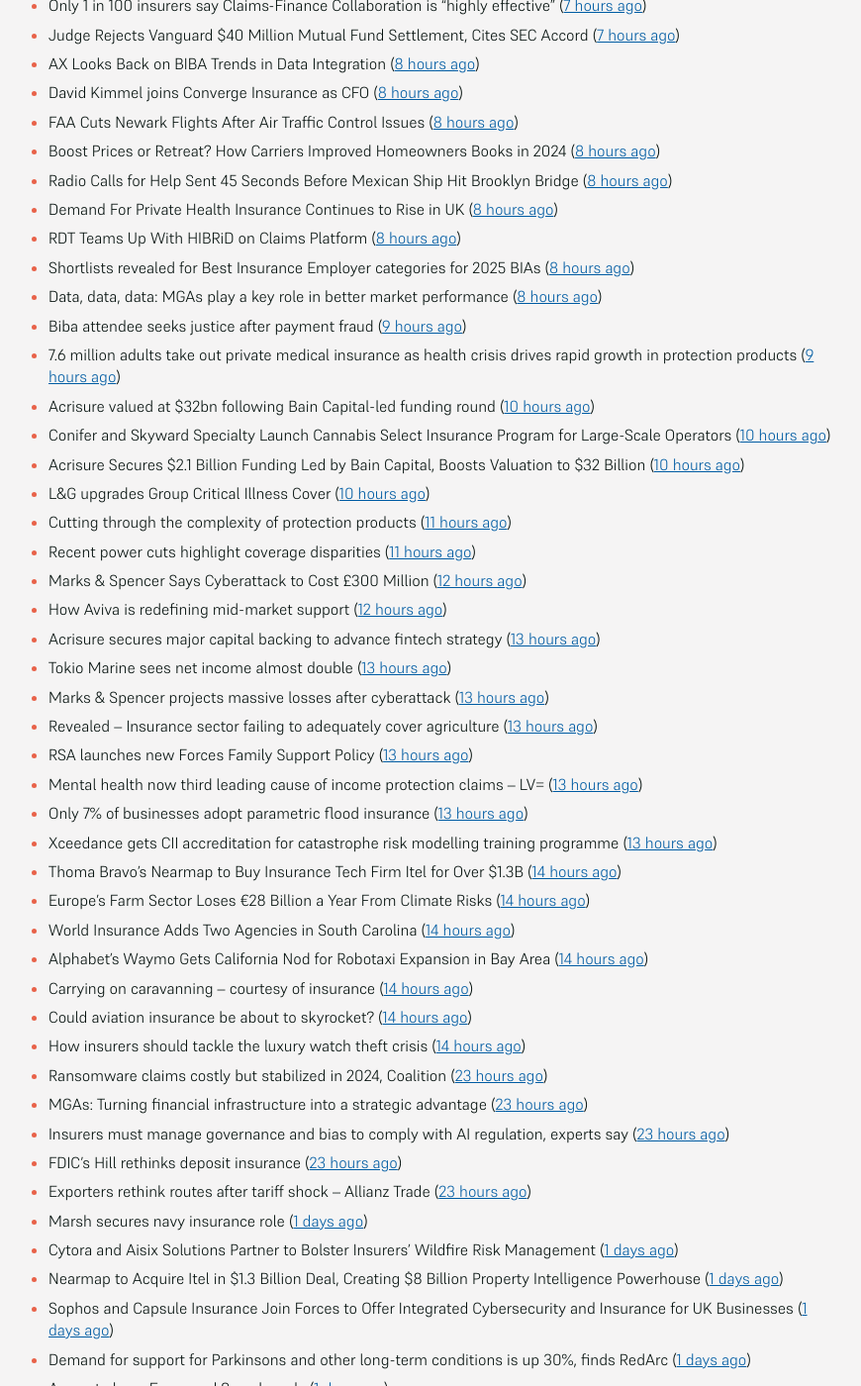
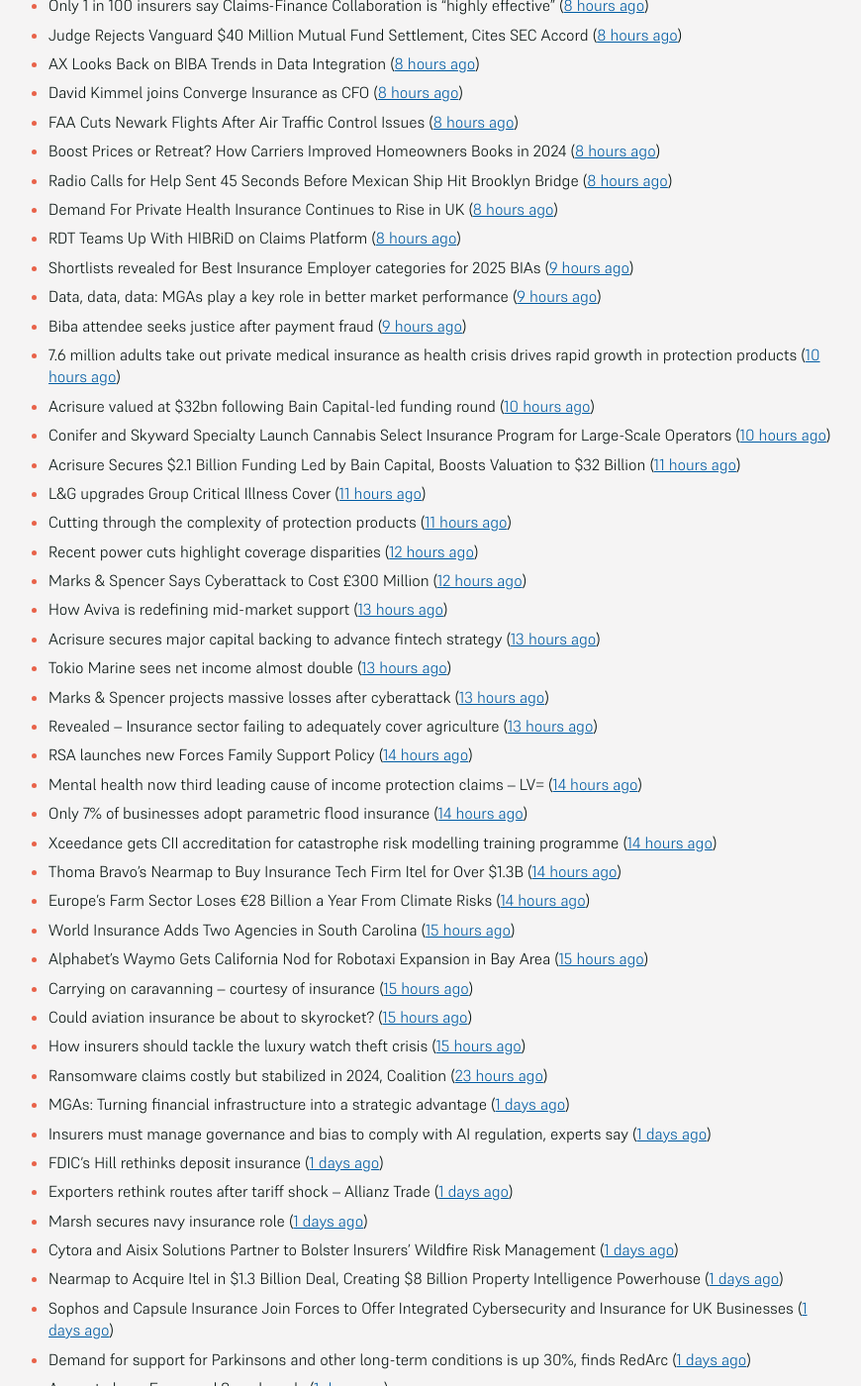
Before and after one commit to mat-0/feeds.thechels.uk, a Jekyll site: the page built from index.md, in a window 1280 px wide and 1400 px high, scrolled down 1324 px. Shown: the whole window at 99% size, without its empty margins (215-1085 px from the left). Built offline with Jekyll 4.4.1, drawn with Linux system fonts in a browser that asks for light colours; some of the changed text lies outside the part shown.

Commit message:
New Feed

```diff
--- a/index.md
+++ b/index.md
@@ -51,38 +51,38 @@ description: Latest Updates
 - Radio Calls for Help Sent 45 Seconds Before Mexican Ship Hit Brooklyn Bridge ([8 hours ago](https://www.insurancejournal.com/news/east/2025/05/21/824582.htm))
 - Demand For Private Health Insurance Continues to Rise in UK ([8 hours ago](https://insurance-edge.net/2025/05/21/demand-for-private-health-insurance-continues-to-rise-in-uk/))
 - RDT Teams Up With HIBRiD on Claims Platform ([8 hours ago](https://insurance-edge.net/2025/05/21/rdt-teams-up-with-hibrid-on-claims-platform/))
-- Shortlists revealed for Best Insurance Employer categories for 2025 BIAs ([8 hours ago](https://www.postonline.co.uk/broker/7957793/shortlists-revealed-for-best-insurance-employer-categories-for-2025-bias))
-- Data, data, data: MGAs play a key role in better market performance ([8 hours ago](https://www.insurancebusinessmag.com/uk/news/columns/data-data-data-mgas-play-a-key-role-in-better-market-performance-536399.aspx))
+- Shortlists revealed for Best Insurance Employer categories for 2025 BIAs ([9 hours ago](https://www.postonline.co.uk/broker/7957793/shortlists-revealed-for-best-insurance-employer-categories-for-2025-bias))
+- Data, data, data: MGAs play a key role in better market performance ([9 hours ago](https://www.insurancebusinessmag.com/uk/news/columns/data-data-data-mgas-play-a-key-role-in-better-market-performance-536399.aspx))
 - Biba attendee seeks justice after payment fraud ([9 hours ago](https://www.postonline.co.uk/news/7957800/biba-attendee-seeks-justice-after-payment-fraud))
-- 7.6 million adults take out private medical insurance as health crisis drives rapid growth in protection products ([9 hours ago](https://ifamagazine.com/7-6-million-adults-take-out-private-medical-insurance-as-health-crisis-drives-rapid-growth-in-protection-products/))
+- 7.6 million adults take out private medical insurance as health crisis drives rapid growth in protection products ([10 hours ago](https://ifamagazine.com/7-6-million-adults-take-out-private-medical-insurance-as-health-crisis-drives-rapid-growth-in-protection-products/))
 - Acrisure valued at $32bn following Bain Capital-led funding round ([10 hours ago](https://www.postonline.co.uk/broker/7957799/acrisure-valued-at-32bn-following-bain-capital-led-funding-round))
 - Conifer and Skyward Specialty Launch Cannabis Select Insurance Program for Large-Scale Operators ([10 hours ago](https://www.insurtechinsights.com/conifer-and-skyward-specialty-launch-cannabis-select-insurance-program-for-large-scale-operators/))
-- Acrisure Secures $2.1 Billion Funding Led by Bain Capital, Boosts Valuation to $32 Billion ([10 hours ago](https://www.insurtechinsights.com/acrisure-secures-2-1-billion-funding-led-by-bain-capital-boosts-valuation-to-32-billion/))
-- L&G upgrades Group Critical Illness Cover ([10 hours ago](https://ifamagazine.com/lg-upgrades-group-critical-illness-cover/))
+- Acrisure Secures $2.1 Billion Funding Led by Bain Capital, Boosts Valuation to $32 Billion ([11 hours ago](https://www.insurtechinsights.com/acrisure-secures-2-1-billion-funding-led-by-bain-capital-boosts-valuation-to-32-billion/))
+- L&G upgrades Group Critical Illness Cover ([11 hours ago](https://ifamagazine.com/lg-upgrades-group-critical-illness-cover/))
 - Cutting through the complexity of protection products ([11 hours ago](https://ifamagazine.com/cutting-through-the-complexity-of-protection-products/))
-- Recent power cuts highlight coverage disparities ([11 hours ago](https://www.postonline.co.uk/commercial/7957791/recent-power-cuts-highlight-coverage-disparities))
+- Recent power cuts highlight coverage disparities ([12 hours ago](https://www.postonline.co.uk/commercial/7957791/recent-power-cuts-highlight-coverage-disparities))
 - Marks & Spencer Says Cyberattack to Cost £300 Million ([12 hours ago](https://www.insurancejournal.com/news/international/2025/05/21/824570.htm))
-- How Aviva is redefining mid-market support ([12 hours ago](https://www.insurancebusinessmag.com/uk/news/breaking-news/how-aviva-is-redefining-midmarket-support-535375.aspx))
+- How Aviva is redefining mid-market support ([13 hours ago](https://www.insurancebusinessmag.com/uk/news/breaking-news/how-aviva-is-redefining-midmarket-support-535375.aspx))
 - Acrisure secures major capital backing to advance fintech strategy ([13 hours ago](https://www.insurancebusinessmag.com/uk/news/breaking-news/acrisure-secures-major-capital-backing-to-advance-fintech-strategy-536392.aspx))
 - Tokio Marine sees net income almost double ([13 hours ago](https://www.insurancebusinessmag.com/uk/news/breaking-news/tokio-marine-sees-net-income-almost-double-536377.aspx))
 - Marks & Spencer projects massive losses after cyberattack ([13 hours ago](https://www.insurancebusinessmag.com/uk/news/cyber/marks-and-spencer-projects-massive-losses-after-cyberattack-536391.aspx))
 - Revealed – Insurance sector failing to adequately cover agriculture ([13 hours ago](https://www.insurancebusinessmag.com/uk/news/breaking-news/revealed--insurance-sector-failing-to-adequately-cover-agriculture-536376.aspx))
-- RSA launches new Forces Family Support Policy ([13 hours ago](https://www.insurancebusinessmag.com/uk/news/breaking-news/rsa-launches-new-forces-family-support-policy-536375.aspx))
-- Mental health now third leading cause of income protection claims – LV= ([13 hours ago](https://www.insurancebusinessmag.com/uk/news/life-insurance/mental-health-now-third-leading-cause-of-income-protection-claims--lv-536390.aspx))
-- Only 7% of businesses adopt parametric flood insurance ([13 hours ago](https://www.postonline.co.uk/news/7957796/only-7-of-businesses-adopt-parametric-flood-insurance))
-- Xceedance gets CII accreditation for catastrophe risk modelling training programme ([13 hours ago](https://www.insurancebusinessmag.com/uk/news/catastrophe/xceedance-gets-cii-accreditation-for-catastrophe-risk-modelling-training-programme-536374.aspx))
+- RSA launches new Forces Family Support Policy ([14 hours ago](https://www.insurancebusinessmag.com/uk/news/breaking-news/rsa-launches-new-forces-family-support-policy-536375.aspx))
+- Mental health now third leading cause of income protection claims – LV= ([14 hours ago](https://www.insurancebusinessmag.com/uk/news/life-insurance/mental-health-now-third-leading-cause-of-income-protection-claims--lv-536390.aspx))
+- Only 7% of businesses adopt parametric flood insurance ([14 hours ago](https://www.postonline.co.uk/news/7957796/only-7-of-businesses-adopt-parametric-flood-insurance))
+- Xceedance gets CII accreditation for catastrophe risk modelling training programme ([14 hours ago](https://www.insurancebusinessmag.com/uk/news/catastrophe/xceedance-gets-cii-accreditation-for-catastrophe-risk-modelling-training-programme-536374.aspx))
 - Thoma Bravo’s Nearmap to Buy Insurance Tech Firm Itel for Over $1.3B ([14 hours ago](https://www.insurancejournal.com/news/national/2025/05/21/824558.htm))
 - Europe’s Farm Sector Loses €28 Billion a Year From Climate Risks ([14 hours ago](https://www.insurancejournal.com/news/international/2025/05/21/824536.htm))
-- World Insurance Adds Two Agencies in South Carolina ([14 hours ago](https://www.insurancejournal.com/news/southeast/2025/05/21/824482.htm))
-- Alphabet’s Waymo Gets California Nod for Robotaxi Expansion in Bay Area ([14 hours ago](https://www.insurancejournal.com/news/west/2025/05/21/824562.htm))
-- Carrying on caravanning – courtesy of insurance ([14 hours ago](https://www.postonline.co.uk/personal/7957724/carrying-on-caravanning-%E2%80%93-courtesy-of-insurance))
-- Could aviation insurance be about to skyrocket? ([14 hours ago](https://www.postonline.co.uk/commercial/7957567/could-aviation-insurance-be-about-to-skyrocket))
-- How insurers should tackle the luxury watch theft crisis ([14 hours ago](https://www.postonline.co.uk/claims/7957407/how-insurers-should-tackle-the-luxury-watch-theft-crisis))
+- World Insurance Adds Two Agencies in South Carolina ([15 hours ago](https://www.insurancejournal.com/news/southeast/2025/05/21/824482.htm))
+- Alphabet’s Waymo Gets California Nod for Robotaxi Expansion in Bay Area ([15 hours ago](https://www.insurancejournal.com/news/west/2025/05/21/824562.htm))
+- Carrying on caravanning – courtesy of insurance ([15 hours ago](https://www.postonline.co.uk/personal/7957724/carrying-on-caravanning-%E2%80%93-courtesy-of-insurance))
+- Could aviation insurance be about to skyrocket? ([15 hours ago](https://www.postonline.co.uk/commercial/7957567/could-aviation-insurance-be-about-to-skyrocket))
+- How insurers should tackle the luxury watch theft crisis ([15 hours ago](https://www.postonline.co.uk/claims/7957407/how-insurers-should-tackle-the-luxury-watch-theft-crisis))
 - Ransomware claims costly but stabilized in 2024, Coalition ([23 hours ago](https://www.dig-in.com/news/ransomware-claims-costly-but-stabilized-in-2024-coalition))
-- MGAs: Turning financial infrastructure into a strategic advantage ([23 hours ago](https://www.dig-in.com/opinion/turning-financial-infrastructure-into-a-strategic-advantage))
-- Insurers must manage governance and bias to comply with AI regulation, experts say ([23 hours ago](https://www.dig-in.com/news/ai-governance-and-bias-become-compliance-issues-for-insurers))
-- FDIC's Hill rethinks deposit insurance ([23 hours ago](https://www.dig-in.com/news/fdics-hill-rethinking-deposit-insurance-fees))
-- Exporters rethink routes after tariff shock – Allianz Trade ([23 hours ago](https://www.insurancebusinessmag.com/uk/news/sme/exporters-rethink-routes-after-tariff-shock--allianz-trade-536347.aspx))
+- MGAs: Turning financial infrastructure into a strategic advantage ([1 days ago](https://www.dig-in.com/opinion/turning-financial-infrastructure-into-a-strategic-advantage))
+- Insurers must manage governance and bias to comply with AI regulation, experts say ([1 days ago](https://www.dig-in.com/news/ai-governance-and-bias-become-compliance-issues-for-insurers))
+- FDIC's Hill rethinks deposit insurance ([1 days ago](https://www.dig-in.com/news/fdics-hill-rethinking-deposit-insurance-fees))
+- Exporters rethink routes after tariff shock – Allianz Trade ([1 days ago](https://www.insurancebusinessmag.com/uk/news/sme/exporters-rethink-routes-after-tariff-shock--allianz-trade-536347.aspx))
 - Marsh secures navy insurance role ([1 days ago](https://www.insurancebusinessmag.com/uk/news/marine/marsh-secures-navy-insurance-role-536336.aspx))
 - Cytora and Aisix Solutions Partner to Bolster Insurers’ Wildfire Risk Management ([1 days ago](https://www.insurtechinsights.com/cytora-and-aisix-solutions-partner-to-bolster-insurers-wildfire-risk-management/))
 - Nearmap to Acquire Itel in $1.3 Billion Deal, Creating $8 Billion Property Intelligence Powerhouse ([1 days ago](https://www.insurtechinsights.com/nearmap-to-acquire-itel-in-1-3-billion-deal-creating-8-billion-property-intelligence-powerhouse/))
```
Also changed, not shown: other parts of index.md (+20 -20 lines).
